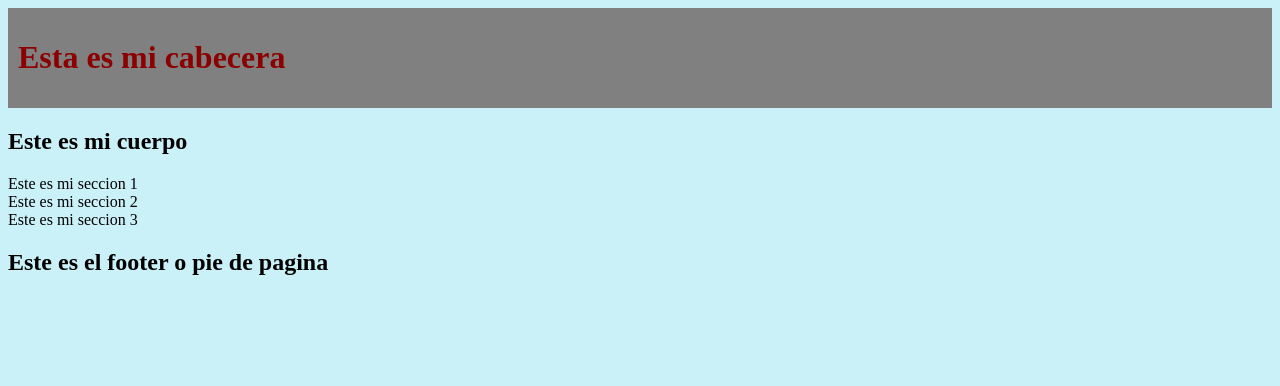
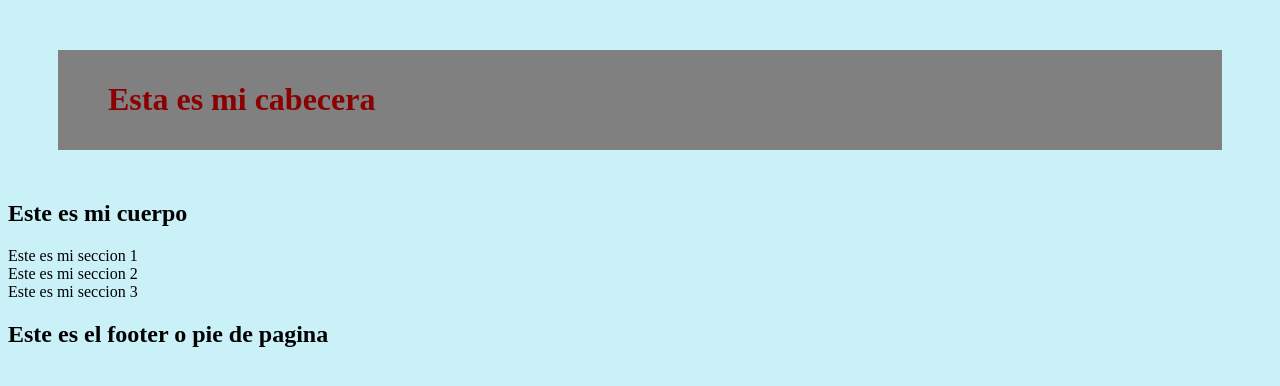
Before and after one commit to GabrielAlvB/intro-a-la-web, a plain HTML site: page 6.3-Elementos-sitio-Web/index.html in a window 1280 px wide. Drawn offline with Linux system fonts and the light colour scheme.

Commit message:
modificando valores del header: margin y padding

```diff
--- a/6.3-Elementos-sitio-Web/styles.css
+++ b/6.3-Elementos-sitio-Web/styles.css
@@ -5,6 +5,7 @@ body{
 header{
     background-color: gray;
     color: darkred;
-    padding: 10px;
+    padding: 10px 50px;
+    margin: 50px;
 
 }
```
